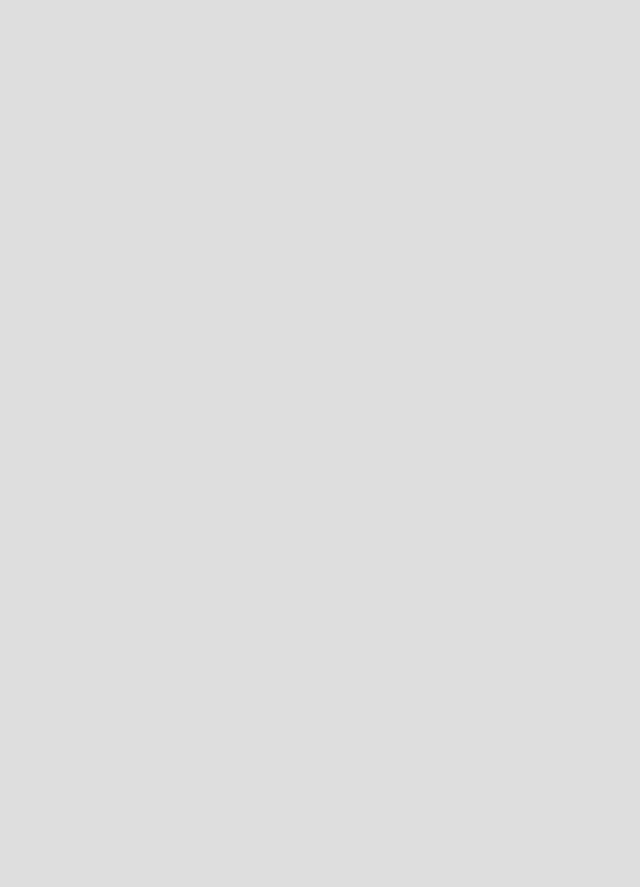
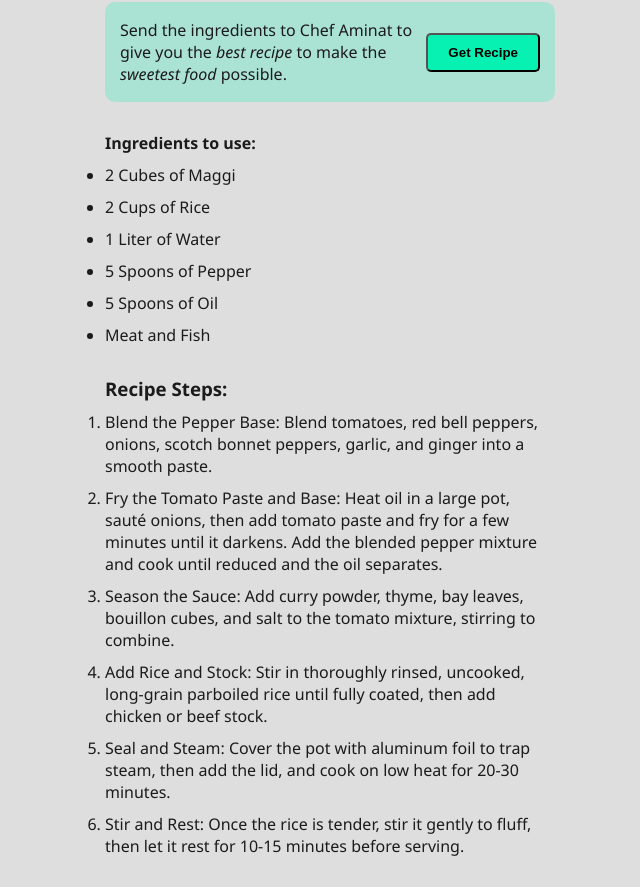
Before and after one commit to GaniyuSodiq/reactjs, a React (Vite) app in the folder 3-react-state/chef-aminat/chef-aminat/: page / in a window 1280 px wide. Shown: the part 355-1242 px from the top of the page, without its empty margins (310-950 px from the left). Before the commit the page ends 800 px from the top, so only its background shows below. Built offline with nearby package versions, Linux system fonts and the light colour scheme.

Commit message:
create the jsx and css of recipe box

```diff
--- a/3-react-state/chef-aminat/chef-aminat/src/components/Main.jsx
+++ b/3-react-state/chef-aminat/chef-aminat/src/components/Main.jsx
@@ -1,13 +1,16 @@
 import React from "react";
 
 export default function Main() {
-    const [ingredientArr, setIngredientArr] = React.useState(["Maggi", "Rice"])
-    const ingredients = ingredientArr.map(ing => <li key={ing}>{ing}</li>)
+  const [ingredientArr, setIngredientArr] = React.useState(["Maggi", "Rice"]);
+  const ingredients = ingredientArr.map((ing) => <li key={ing}>{ing}</li>);
 
-    function addIngredient(formData) {
-        const newIngredient = formData.get("ingredient")
-        setIngredientArr(prevIngredientArr => [...prevIngredientArr, newIngredient])
-    }
+  function addIngredient(formData) {
+    const newIngredient = formData.get("ingredient");
+    setIngredientArr((prevIngredientArr) => [
+      ...prevIngredientArr,
+      newIngredient,
+    ]);
+  }
   return (
     <main>
       <form action={addIngredient}>
@@ -24,6 +27,55 @@ export default function Main() {
         <h2>Ingredients List:</h2>
         <ul>{ingredients}</ul>
       </div>
+
+      <div className="cta-box">
+        <p>
+          Send the ingredients to Chef Aminat to give you the{" "}
+          <em>best recipe</em> to make the <em>sweetest food</em> possible.
+        </p>
+        <button>Get Recipe</button>
+      </div>
+
+      <div className="recipe-box">
+        <h4>Ingredients to use:</h4>
+        <ul>
+          <li>2 Cubes of Maggi</li>
+          <li>2 Cups of Rice</li>
+          <li>1 Liter of Water</li>
+          <li>5 Spoons of Pepper</li>
+          <li>5 Spoons of Oil</li>
+          <li>Meat and Fish</li>
+        </ul>
+        <h3>Recipe Steps:</h3>
+        <ol>
+          <li>
+            Blend the Pepper Base: Blend tomatoes, red bell peppers, onions,
+            scotch bonnet peppers, garlic, and ginger into a smooth paste.
+          </li>
+          <li>
+            Fry the Tomato Paste and Base: Heat oil in a large pot, sauté
+            onions, then add tomato paste and fry for a few minutes until it
+            darkens. Add the blended pepper mixture and cook until reduced and
+            the oil separates.
+          </li>
+          <li>
+            Season the Sauce: Add curry powder, thyme, bay leaves, bouillon
+            cubes, and salt to the tomato mixture, stirring to combine.
+          </li>
+          <li>
+            Add Rice and Stock: Stir in thoroughly rinsed, uncooked, long-grain
+            parboiled rice until fully coated, then add chicken or beef stock.
+          </li>
+          <li>
+            Seal and Steam: Cover the pot with aluminum foil to trap steam, then
+            add the lid, and cook on low heat for 20-30 minutes.
+          </li>
+          <li>
+            Stir and Rest: Once the rice is tender, stir it gently to fluff,
+            then let it rest for 10-15 minutes before serving.
+          </li>
+        </ol>
+      </div>
     </main>
   );
 }
--- a/3-react-state/chef-aminat/chef-aminat/src/index.css
+++ b/3-react-state/chef-aminat/chef-aminat/src/index.css
@@ -52,8 +52,8 @@ form button{
   border-radius: 5px;
   border: none;
   padding: 10px;
-  background-color: rgb(6, 241, 178);
-  font-weight: bolder;
+  background-color:rgba(153, 50, 204, 0.582);
+  font-weight:600;
   box-shadow: 0 1px 15px 3px rgba(0, 0, 0, 0.142);
 }
 
@@ -63,11 +63,11 @@ form button::before{
 }
 
 form button:hover{
-  background-color: rgba(6, 241, 178, 0.547);
+  background-color: rgba(153, 50, 204, 0.505);
 }
 
 form button:active{
-  background-color: rgba(6, 241, 178, 0.547);
+  background-color: rgba(153, 50, 204, 0.505);
   box-shadow: 0 1px 15px 3px rgba(0, 0, 0, 0.059);
 }
 
@@ -82,3 +82,43 @@ form button:active{
   list-style: none;
   margin: 10px 0;
 }
+
+.cta-box{
+  width: 450px;
+  margin: 0 auto;
+  display: flex;
+  background-color: rgba(6, 241, 178, 0.241);
+  height: 100px;
+  align-items: center;
+  padding: 15px;
+  border-radius: 10px;
+  justify-content: space-between;
+}
+
+.cta-box p{
+  text-align: left;
+  width: 70%;
+}
+
+.cta-box button{
+  text-align: right;
+  padding: 10px 20px;
+  border-radius: 5px;
+  background-color: rgb(6, 241, 178);
+  font-weight: bolder;
+
+}
+
+.recipe-box{
+  text-align: left;
+  margin: 30px auto;
+  width: 450px;
+}
+
+.recipe-box li{
+  margin: 10px 0;
+}
+
+.recipe-box h3{
+  margin-top: 30px;
+}
```
